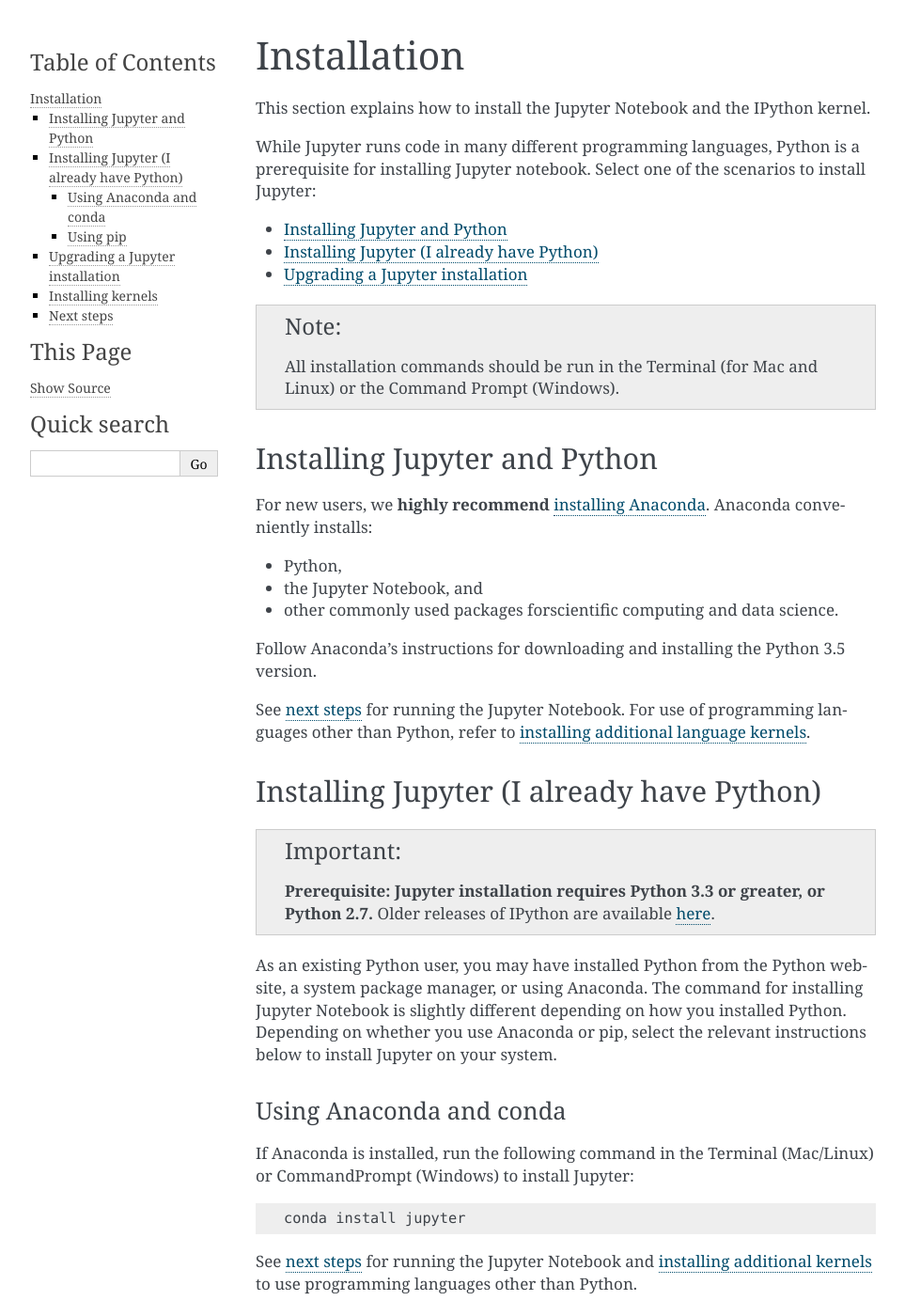
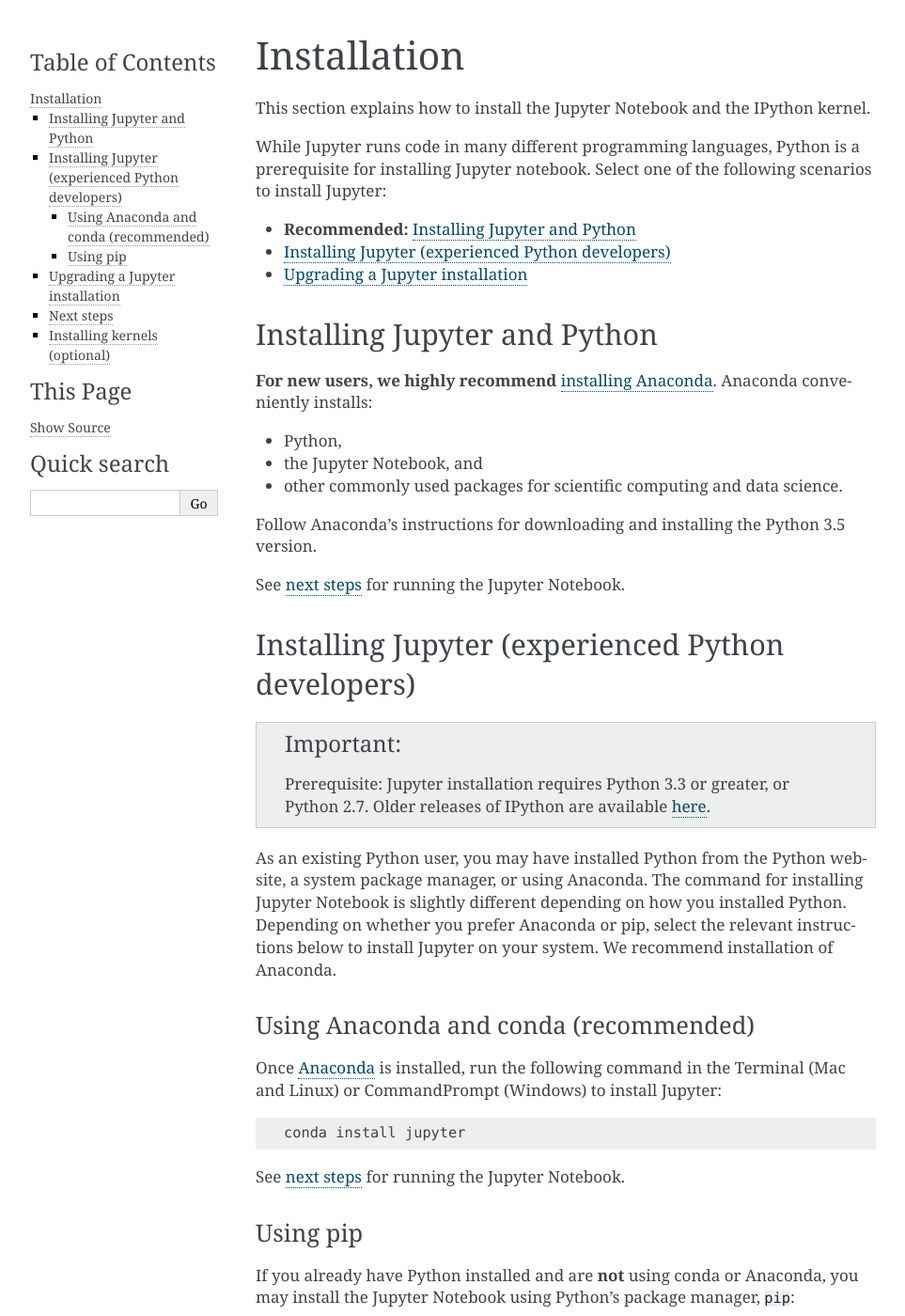
Before and after one commit to jupyter/jupyter, a Sphinx documentation site: the page built from docs/source/install.rst, in a window 1280 px wide and 1400 px high. Shown: the whole window at 94% size, without its empty margins (148-1111 px from the left). Built offline with Sphinx 7.4.7, drawn with Linux system fonts in a browser that asks for light colours; pages that are not in the unit, such as notebooks, are missing from menus; some of the changed text lies outside the part shown.

Commit message:
Add glossary and simplify install section

```diff
--- a/docs/source/content-reference.rst
+++ b/docs/source/content-reference.rst
@@ -5,3 +5,4 @@
    :maxdepth: 1
 
    reference
+   glossary
--- a/docs/source/contents.rst
+++ b/docs/source/contents.rst
@@ -84,6 +84,7 @@
 ==================
 
 - :ref:`genindex`
+- :ref:`glossary`
 - :ref:`search`
 
 
--- a/docs/source/install.rst
+++ b/docs/source/install.rst
@@ -8,131 +8,144 @@
 kernel.
 
 While Jupyter runs code in many different programming languages, Python is a
-prerequisite for installing Jupyter notebook. Select one of the scenarios to
-install Jupyter:
+prerequisite for installing Jupyter notebook. Select one of the following
+scenarios to install Jupyter:
 
-- :ref:`Installing Jupyter and Python <new-to-python-and-jupyter>`
-- :ref:`Installing Jupyter (I already have Python) <existing-python-new-jupyter>`
+- **Recommended:** :ref:`Installing Jupyter and Python <new-to-python-and-jupyter>`
+- :ref:`Installing Jupyter (experienced Python developers) <existing-python-new-jupyter>`
 - :ref:`Upgrading a Jupyter installation <upgrading>`
-
-.. note::
-
-     All installation commands should be run in the Terminal (for Mac and Linux)
-     or the Command Prompt (Windows).
 
 .. _new-to-python-and-jupyter:
 
 Installing Jupyter and Python
 -----------------------------
 
-For new users, we **highly recommend** `installing Anaconda
+**For new users, we highly recommend** `installing Anaconda
 <https://www.continuum.io/downloads>`_. Anaconda conveniently
 installs:
 
 - Python,
 - the Jupyter Notebook, and
-- other commonly used packages forscientific computing and data science.
+- other commonly used packages for scientific computing and data science.
 
-Follow Anaconda's instructions for
-downloading and installing the Python 3.5 version.
+Follow Anaconda's instructions for downloading and installing the Python 3.5
+version.
 
-See :ref:`next steps <next-steps>` for running the Jupyter Notebook. For
-use of programming languages other than Python, refer to
-:ref:`installing additional language kernels <installing-kernels>`.
+See :ref:`next steps <next-steps>` for running the Jupyter Notebook.
 
 .. _existing-python-new-jupyter:
 
-Installing Jupyter (I already have Python)
-------------------------------------------
+Installing Jupyter (experienced Python developers)
+--------------------------------------------------
 
 .. important::
 
-    **Prerequisite: Jupyter installation requires Python 3.3 or greater, or Python 2.7.**
-    Older releases of IPython are available
+    Prerequisite: Jupyter installation requires Python 3.3 or greater, or
+    Python 2.7. Older releases of IPython are available
     `here <http://archive.ipython.org/release/>`__.
 
-As an existing Python user, you may have installed Python from the Python website,
-a system package manager, or using Anaconda. The command for installing Jupyter
-Notebook is slightly different depending on how you installed Python. Depending
-on whether you use Anaconda or pip, select the relevant instructions
-below to install Jupyter on your system.
-
+As an existing Python user, you may have installed Python from the Python
+website, a system package manager, or using Anaconda. The command for
+installing Jupyter Notebook is slightly different depending on how you
+installed Python. Depending on whether you prefer Anaconda or pip, select the
+relevant instructions below to install Jupyter on your system. We recommend
+installation of Anaconda.
 
 .. _existing-anaconda-new-jupyter:
 
-Using Anaconda and conda
-^^^^^^^^^^^^^^^^^^^^^^^^
+Using Anaconda and conda (recommended)
+~~~~~~~~~~~~~~~~~~~~~~~~~~~~~~~~~~~~~~
 
-If Anaconda is installed, run the following command in the Terminal
-(Mac/Linux) or CommandPrompt (Windows) to install Jupyter::
+Once `Anaconda <https://www.continuum.io/downloads>`_ is installed, run the
+following command in the Terminal (Mac and Linux) or CommandPrompt (Windows)
+to install Jupyter:
+
+.. code-block:: bash
 
     conda install jupyter
 
-See :ref:`next steps <next-steps>` for running the Jupyter Notebook and
-:ref:`installing additional kernels <installing-kernels>` to use programming
-languages other than Python.
+See :ref:`next steps <next-steps>` for running the Jupyter Notebook.
 
 .. _python-using-pip:
 
 Using pip
-^^^^^^^^^
+~~~~~~~~~
 
 If you already have Python installed and are **not** using conda or Anaconda,
-you may install the Jupyter Notebook using Python's package manager, pip::
+you may install the Jupyter Notebook using Python's package manager,
+:file:`pip`:
+
+.. code-block:: bash
 
     pip3 install jupyter
 
-(Use ``pip`` instead of ``pip3`` for legacy Python 2.)
+(Use :command:`pip` for legacy Python 2 instead of :command:`pip3`.)
 
 .. note::
 
     Some of Jupyter's dependencies may require compilation,
     in which case you would need the ability to compile Python C-extensions.
     This means a C compiler and the Python headers.
-    On Debian-based systems (e.g. Ubuntu), you can get this with::
+    On Debian-based systems (e.g. Ubuntu), you can get this with:
+
+    .. code-block:: bash
 
         apt-get install build-essential python3-dev
 
-    And on Fedora-based systems (e.g. Red Hat, CentOS)::
+    And on Fedora-based systems (e.g. Red Hat, CentOS):
+
+    .. code-block:: bash
 
         yum groupinstall 'Development Tools'
         yum install python3-devel
 
     (Use ``python`` instead of ``python3`` for legacy Python 2.)
 
-See :ref:`next steps <next-steps>` for running the Jupyter Notebook and
-:ref:`installing additional kernels <installing-kernels>` to use programming
-languages other than Python.
+See :ref:`next steps <next-steps>` for running the Jupyter Notebook.
 
 .. _upgrading:
 
 Upgrading a Jupyter installation
 --------------------------------
 
-The Jupyter Notebook used to be called the IPython Notebook. If you are running
-an older version of the IPython Notebook (version 3 or earlier) you can use the
-following to upgrade to the latest version of the Jupyter Notebook.
+The Jupyter Notebook used to be called the IPython Notebook. If you are
+running an older version of the IPython Notebook (version 3 or earlier) you
+can use the following to upgrade to the latest version of the Jupyter
+Notebook.
 
-**If using pip**::
+If using :command:`pip`:
+
+.. code-block:: bash
 
     pip install -U jupyter
 
-OR
+*or*
 
-**If using Anaconda**::
+If using **Anaconda**:
+
+.. code-block:: bash
 
     conda update jupyter
 
+See :ref:`next steps <next-steps>` for running the Jupyter Notebook.
+
 .. seealso::
 
-    The :ref:`Migrating from IPython <migrating>` document has additional
+    The :doc:`migrating` document has additional
     information about migrating from IPython 3 to Jupyter.
 
+.. _next-steps:
+
+Next steps
+----------
+
+Congratulations. You have installed Jupyter Notebook and are ready to
+:ref:`run the notebook <running>`.
 
 .. _installing-kernels:
 
-Installing kernels
-------------------
+Installing kernels (optional)
+-----------------------------
 
 Installing the Jupyter Notebook as described above will also install the `IPython
 kernel <https://ipython.readthedocs.org/en/latest/>`_ which allows working on
@@ -146,16 +159,6 @@
 Jupyter, or to set up kernels in environments—see `the IPython docs on
 installing kernels <https://ipython.readthedocs.org/en/latest/install/kernel_install.html>`__.
 
-
-.. _next-steps:
-
-Next steps
-----------
-
-Congratulations. You have installed Jupyter Notebook and are ready to
-:ref:`run the notebook <running>`.
-
-
 .. seealso::
 
     For detailed installation instructions for individual Jupyter or IPython
```
Also changed, not shown: docs/source/glossary.rst (added, +11 -0 lines), docs/source/migrating.rst (+11 -23 lines).
